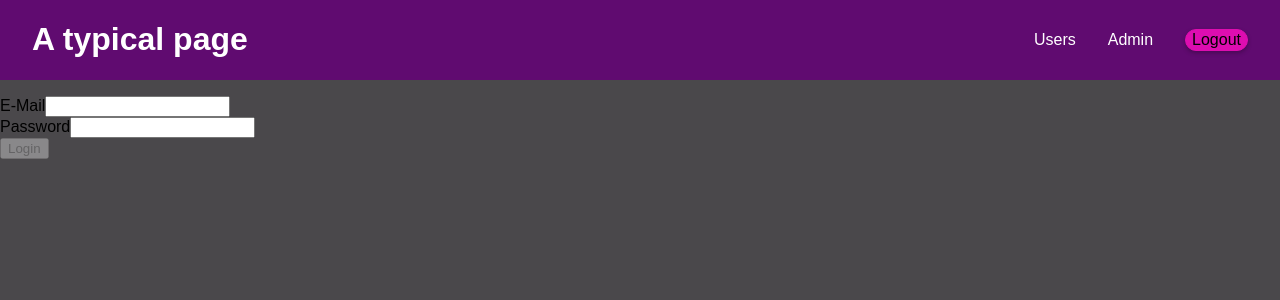
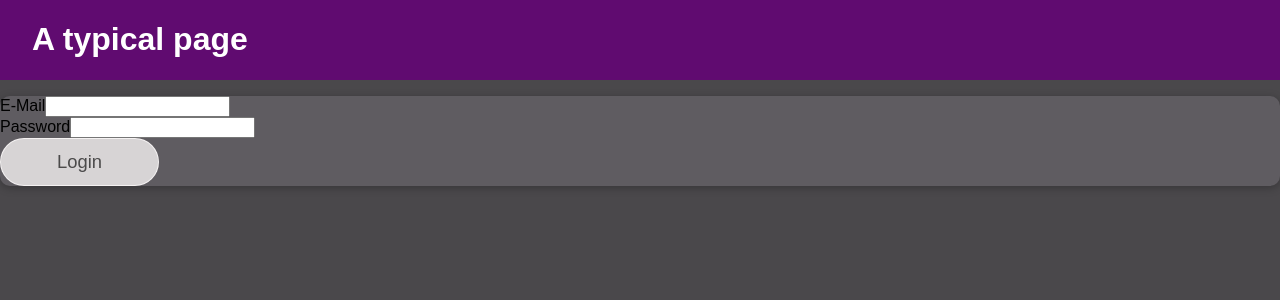
Before and after one commit to Perevechenkov/hooks-practice, a React (Create React App) app: page / in a window 1280 px wide. Shown: the top 300 px of the page. Built offline with nearby package versions, Linux system fonts and the light colour scheme.

Commit message:
UI components styling

```diff
--- a/src/components/MainHeader/MainHeader.js
+++ b/src/components/MainHeader/MainHeader.js
@@ -5,7 +5,10 @@ export default function MainHeader(props) {
   return (
     <header className={classes['main-header']}>
       <h1>A typical page</h1>
-      <Navigation isLoggedIn={true} onLogout={props.onLogout} />
+      <Navigation
+        isLoggedIn={props.isAuthenticated}
+        onLogout={props.onLogout}
+      />
     </header>
   );
 }
--- a/src/components/UI/Button/Button.module.scss
+++ b/src/components/UI/Button/Button.module.scss
@@ -0,0 +1,36 @@
+@use "../../../abstracts/variables" as *;
+
+.button {
+     padding: 0.75rem 3.5rem;
+
+     border: 1px solid $bg-primary-violet;
+     border-radius: 30px;
+
+     background-color: $bg-primary-violet;
+     color: $text-color;
+     cursor: pointer;
+     font: inherit;
+     font-size: 1.15rem;
+
+     transition: all 0.1s ease-out;
+
+     &:focus {
+          outline: none;
+     }
+
+     &:hover,
+     &:active {
+          border-color: $bg-primary-violet-hover;
+
+          background-color: $bg-primary-violet-hover;
+     }
+
+     &:disabled {
+          border-color: $border-light;
+
+          background-color: $border-light;
+
+          color: $border-dark;
+          cursor: not-allowed;
+     }
+}
--- a/src/components/UI/Card/Card.module.scss
+++ b/src/components/UI/Card/Card.module.scss
@@ -0,0 +1,8 @@
+@use "../../../abstracts/variables" as *;
+
+.card {
+     box-shadow: 0 2px 8px $border-dark-opace;
+     border-radius: 10px;
+
+     background-color: $bg-primary-light;
+}
```
